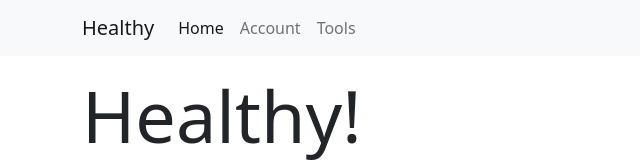
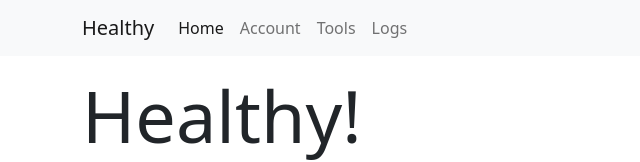
Before and after one commit to jason-nordheim/healthy, a React (Create React App) app: page / in a window 1280 px wide. Shown: the top 162 px of the page, without its empty margins (0-640 px from the left). Built offline with nearby package versions, Linux system fonts and the light colour scheme.

Commit message:
added <LogsPage /> component to routes

```diff
--- a/src/routes.js
+++ b/src/routes.js
@@ -1,6 +1,7 @@
 import { HomePage } from "./components/pages/HomePage";
 import { AccountPage } from "./components/pages/AccountPage";
 import { ToolsPage } from "./components/pages/ToolsPage";
+import { LogsPage } from "./components/pages/LogsPage";
 
 export const AppRoutes = [
   { path: "/", exact: true, label: "Home", component: () => <HomePage /> },
@@ -16,4 +17,10 @@ export const AppRoutes = [
     label: "Tools",
     component: () => <ToolsPage />,
   },
+  {
+    path: "/logs",
+    exact: false,
+    label: "Logs",
+    component: () => <LogsPage />,
+  },
 ];
```
